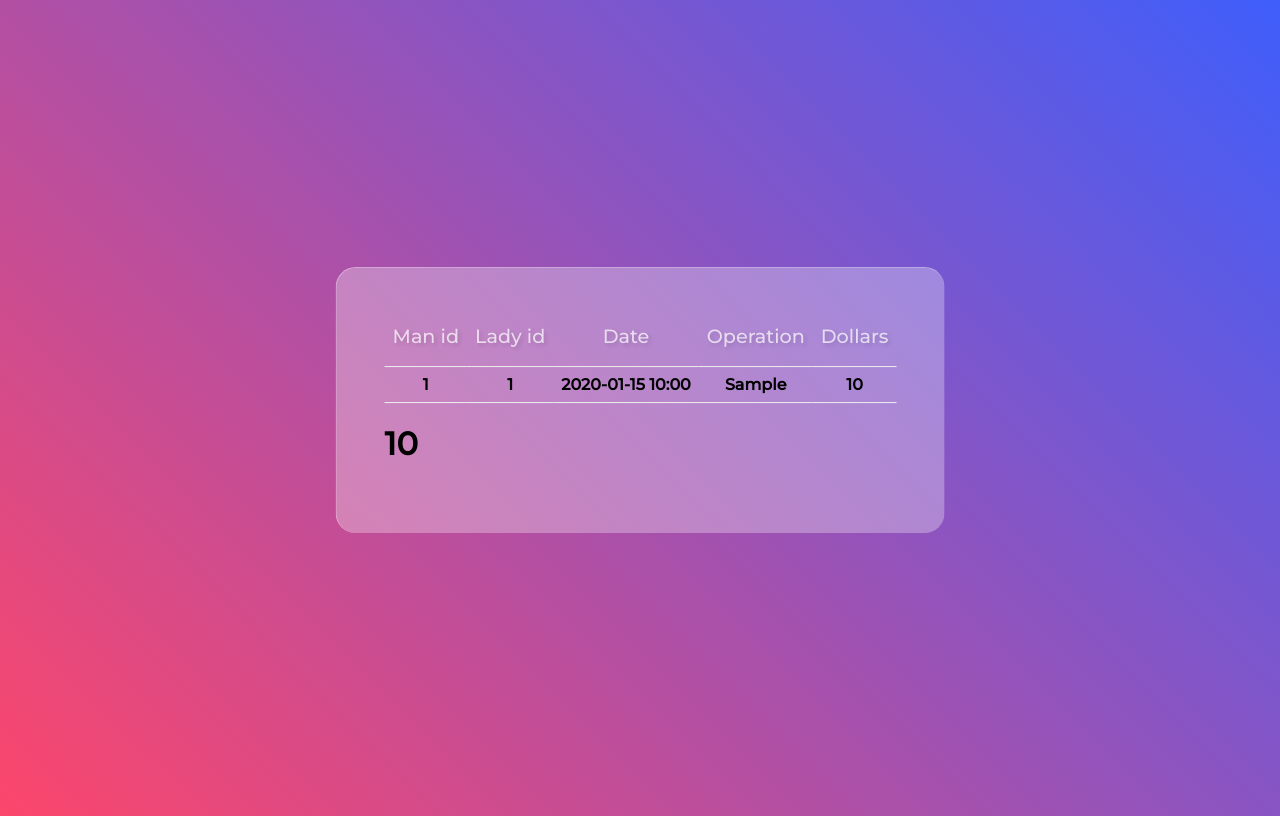
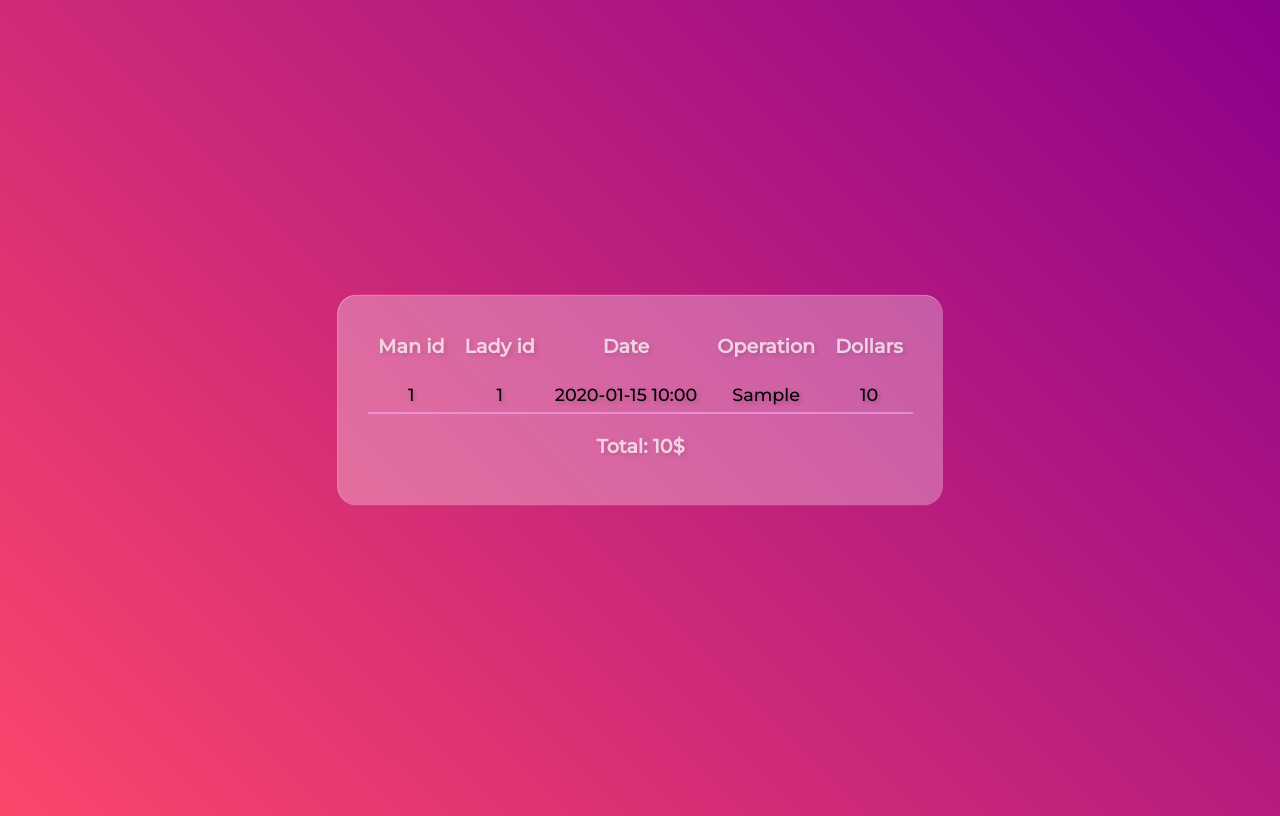
Before and after one commit to MoHTuK/agencystatistic, a Django app: template MirageAgency/Statistics/templates/Statistics/main.html in a window 1280 px wide. Run offline with Django 3.2, Linux system fonts and the light colour scheme; the template is opened without the code that fills it: most values are stand-ins (such as "Sample title", 1, 10 or a date in 2020); lists and menus that the app fills with data are empty.

Commit message:
v0.4 rework def statistics

```diff
--- a/MirageAgency/Statistics/static/statistics/css/login.css
+++ b/MirageAgency/Statistics/static/statistics/css/login.css
@@ -1,5 +1,5 @@
 body {
-    background-image: url('../images/login_background.jpg');
+    background-image: url('../images/login2_background.jpg');
     background-size: cover;
     background-repeat: no-repeat;
     background-position: center;
--- a/MirageAgency/Statistics/static/statistics/css/style.css
+++ b/MirageAgency/Statistics/static/statistics/css/style.css
@@ -1,5 +1,5 @@
 body {
-    background: linear-gradient(45deg, #fc466b, #3f5efb);
+    background: linear-gradient(45deg, #fc466b, #8B008B);
     height: 100vh;
     font-family: 'Montserrat', sans-serif;
     overflow: hidden;
@@ -9,14 +9,14 @@ body {
     transform: translate(-50%, -50%);
     top: 50%;
     left: 50%;
-    padding: 3em;
+    padding: 30px;
     background: rgba(255, 255, 255, 0.3);
     border-radius: 20px;
     border-left: 1px solid rgba(255, 255, 255, 0.3);
     border-top: 1px solid rgba(255, 255, 255, 0.3);
 }
 .container p{
-    font-weight: 500;
+    font-weight: 600;
     color: #fff;
     opacity: 0.7;
     font-size: 1.2rem;
@@ -24,15 +24,29 @@ body {
     margin-bottom: 10px;
     text-shadow: 2px 2px 4px rgba(0, 0, 0, 0.2);
 }
-table {
-    border-collapse: collapse; /* Убираем границы между ячейками таблицы */
-    width: 100%; /* Ширина таблицы по ширине родительского элемента */
-    border: none
+
+.table-content {
+    border-collapse: collapse;
+    font-size: 1em
+
 }
 
-td, th {
-    border-top: none; /* Убираем границы для всех ячеек, включая заголовки столбцов */
-    border-left: none;
-    border-right: none;
-    padding: 8px; /* Добавляем отступ вокруг содержимого ячеек */
+.table-content th,
+.table-content td{
+    padding: 8px 10px;
+    text-align: center;
 }
+.table-content tbody {
+    font-weight: 500;
+    color: #000000;
+    opacity: 1;
+    font-size: 1.1rem;
+    text-shadow: 2px 2px 4px rgba(0, 0, 0, 0.2);
+}
+
+.table-content tbody tr {
+    border-bottom: 1px solid #ffb3ff;
+}
+.table-content tfoot td {
+    padding-top: 20px
+}
--- a/MirageAgency/Statistics/templates/Statistics/main.html
+++ b/MirageAgency/Statistics/templates/Statistics/main.html
@@ -11,7 +11,8 @@
 </head>
 <body>
     <div class="container">
-        <table border="1">
+        <table class="table-content">
+            <thead>
                 <tr>
                     <th><p>Man id</p></th>
                     <th><p>Lady id</p></th>
@@ -19,17 +20,25 @@
                     <th><p>Operation</p></th>
                     <th><p>Dollars</p></th>
                 </tr>
+            </thead>
+            <tbody>
                 {% for i in transaction_list %}
                 <tr>
-                <th>{{ i.Man_ID}}</th>
-                <th>{{ i.Lady_ID}}</th>
-                <th>{{ i.Date|slice:"0:16"}}</th>
-                <th>{{ i.Operation_type}}</th>
-                <th>{{ i.Sum}}</th>
+                    <td>{{ i.Man_ID}}</td>
+                    <td>{{ i.Lady_ID}}</td>
+                    <td>{{ i.Date|slice:"0:16"}}</td>
+                    <td>{{ i.Operation_type}}</td>
+                    <td>{{ i.Sum}}</td>
                 </tr>
             {% endfor %}
+            </tbody>
+            <tfoot>
+                <tr>
+                    <td colspan="5" style="text-align: center;"><p>Total: {{ total }}$</p></td>
+                </tr>
+            </tfoot>
         </table>
-        <h1> {{ total }} </h1>
     </div>
+
 </body>
 </html>
```
Lines whose indentation alone changed are shown as unchanged.
